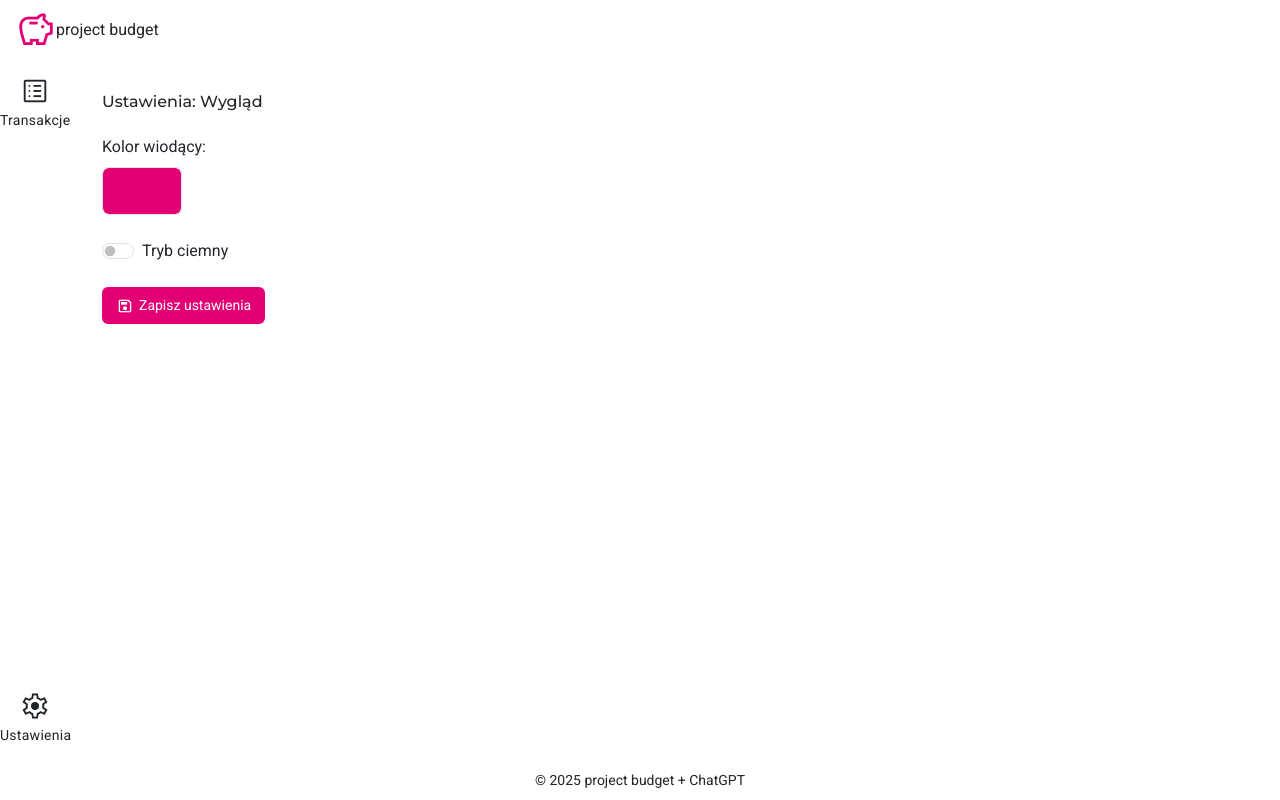
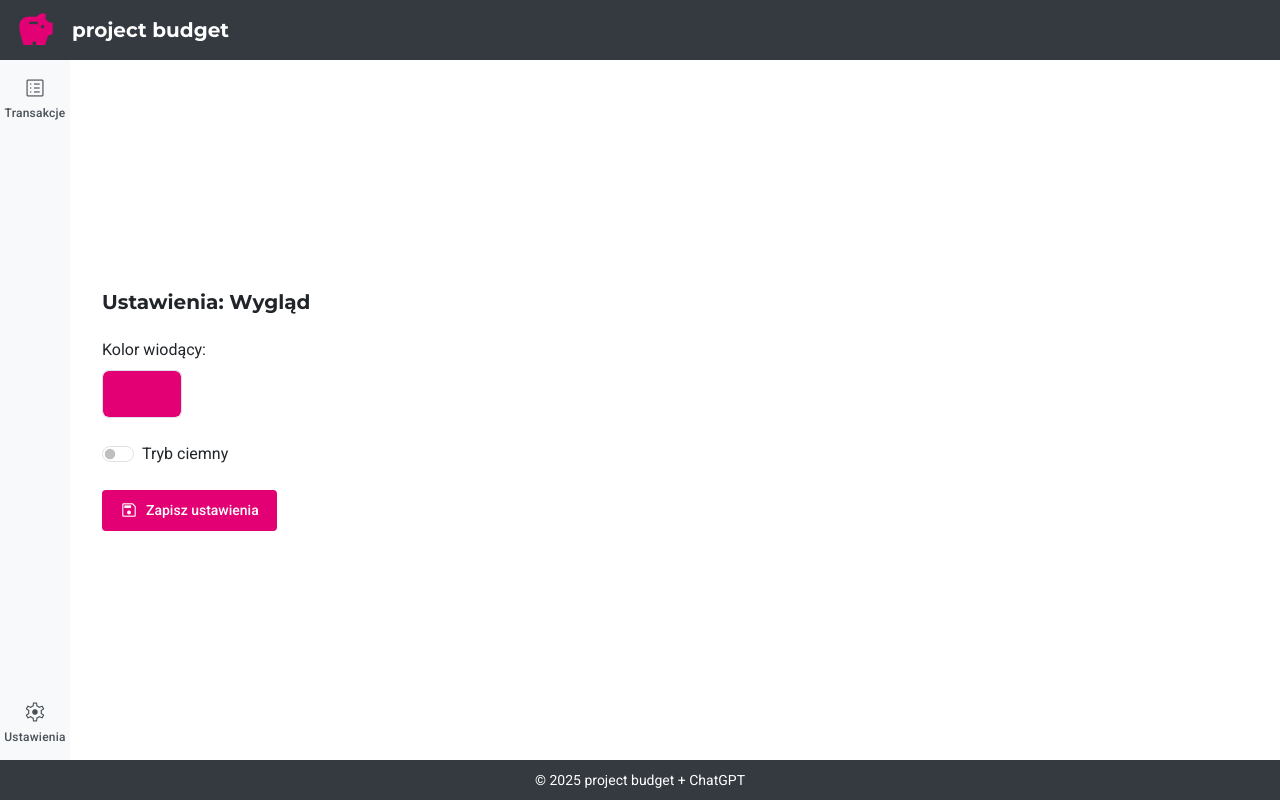
Before and after one commit to maciejgesiarz/budgetapp, a Flask app: page /settings/appearance in a window 1280 px wide. Run offline with Flask 3, Linux system fonts and the light colour scheme.

Commit message:
Przywrócenie katalogu static/css do stanu z commita a1b2c3d

```diff
--- a/static/css/base.css
+++ b/static/css/base.css
@@ -1,45 +1,97 @@
 /* ============================================================================
-   base.css — fundament: zmienne, reset, layout, typografia, navbar/footer,
-               przyciski, focus, responsywność
+   base.css — Fundament stylów, zmienne i globalne reguły
    ============================================================================ */
 
-/* 1) Zmienne globalne */
+/* 1) Custom Properties (zmienne) */
 :root {
   /* ■ Kolory główne */
-  --main-color:        #e20074;   /* magenta */
-  --main-hover:        #c30068;   /* magenta ciemniejsza */
-  --active-bg:         #f9e0ef;   /* jasny róż */
+  --main-color:          #e20074;
+  --main-color-hover:    #c30068;
+  --active-bg:           #f9e0ef;
+  --drawer-bg:           #f8f9fa;
 
-  /* ■ Tło i tekst */
-  --bg-color:          #ffffff;
-  --text-color:        #212529;
+  /* ■ Light mode */
+  --bg-color:            #ffffff;
+  --text-color:          #212529;
 
-  /* ■ Dark mode (nadpisania) */
-  --dark-bg-color:     #212529;
-  --dark-text-color:   #f8f9fa;
+  /* ■ Dark mode base */
+  --dark-bg-color:       #212529;
+  --dark-text-color:     #f8f9fa;
 
-  /* ■ Wymiary */
-  --navbar-height:     60px;
-  --footer-height:     40px;
-  --sidebar-width:     70px;
-  --drawer-width:      200px;
+  /* ■ Sidebar colors */
+  --sidebar-bg:          #f8f9fa;
+  --sidebar-text:        #495057;
+  --sidebar-hover-bg:    #f1f1f1;
+  --sidebar-active-bg:   var(--active-bg);
 
-  /* ■ Spacing i typografia */
-  --spacing-unit:      8px;
-  --font-base:         1rem;
-  --font-sm:           0.875rem;
-  --font-lg:           1.125rem;
-  --font-primary:      'Roboto', sans-serif;
-  --font-heading:      'Montserrat', sans-serif;
+  /* ■ Drawer colors */
+  --drawer-text:         #495057;
+  --drawer-hover-text:   var(--main-color);
+
+  /* ■ Alert/palette */
+  --success-color:       #28a745;
+  --warning-color:       #ffc107;
+  --error-color:         #dc3545;
+
+  /* ■ Navbar & Footer light */
+  --navbar-bg:   #343a40;
+  --navbar-text: #ffffff;
+  --footer-bg:   #343a40;
+  --footer-text: #ffffff;
+
+  /* ■ Navbar & Footer dark */
+  --navbar-bg-dark:      #2c2c2c;
+  --navbar-text-dark:    #f8f9fa;
+  --footer-bg-dark:      #1a1a1a;
+  --footer-text-dark:    #f8f9fa;
+
+  /* ■ Dimensions */
+  --navbar-height:       60px;
+  --footer-height:       40px;
+  --sidebar-width:       70px;
+  --drawer-width:        200px;
+
+  /* ■ Spacing */
+  --spacing-unit:        8px;
+
+  /* ■ Typography */
+  --font-primary:        'Roboto', sans-serif;
+  --font-heading:        'Montserrat', sans-serif;
+
+  --font-xs:             0.75rem;
+  --font-sm:             0.875rem;
+  --font-base:           1rem;
+  --font-lg:             1.125rem;
+  --font-xl:             1.25rem;
+  --font-xxl:            1.5rem;
+
+  --fw-light:            300;
+  --fw-normal:           400;
+  --fw-medium:           500;
+  --fw-bold:             700;
 }
 
-/* 2) Dark mode override */
+/* Dark mode overrides */
 [data-theme="dark"] {
-  --bg-color:          var(--dark-bg-color);
-  --text-color:        var(--dark-text-color);
+  --bg-color:            var(--dark-bg-color);
+  --text-color:          var(--dark-text-color);
+
+  --sidebar-bg:          #2c2c2c;
+  --sidebar-text:        #d1d1d1;
+  --sidebar-hover-bg:    #3a3a3a;
+  --sidebar-active-bg:   #5a1a46;
+
+  --drawer-bg:           #2a2a2a;
+  --drawer-text:         #cfcfcf;
+  --drawer-hover-text:   var(--main-color);
+
+  --navbar-bg:           var(--navbar-bg-dark);
+  --navbar-text:         var(--navbar-text-dark);
+  --footer-bg:           var(--footer-bg-dark);
+  --footer-text:         var(--footer-text-dark);
 }
 
-/* 3) Reset & box-sizing */
+/* 2) Reset & box-sizing */
 *,
 *::before,
 *::after {
@@ -48,114 +100,146 @@
   padding: 0;
 }
 
-/* 4) Body & layout foundation */
+/* 3) Body & layout foundation */
 body {
   display: flex;
   flex-direction: column;
   min-height: 100vh;
-  background: var(--bg-color);
+  background-color: var(--bg-color);
   color: var(--text-color);
   font-family: var(--font-primary);
   font-size: var(--font-base);
-  transition: background 0.3s, color 0.3s;
+  font-weight: var(--fw-normal);
+  transition: background-color 0.3s, color 0.3s;
 }
 
-/* 5) Scrollable wrapper (bez nav i footer) */
+/* Scrollable wrapper (padding for navbar/footer) */
 .content-scroll {
   padding-top:    var(--navbar-height);
   padding-bottom: var(--footer-height);
+  display:        flex;
+  flex-direction: column;
   flex:           1 1 auto;
-  display:        flex;
-  overflow:       hidden;
+}
+
+/* 4) Typography */
+h1, h2, h3, h4, h5, h6 {
+  font-family:    var(--font-heading);
+  margin-bottom:  calc(var(--spacing-unit) * 2);
+  color:          var(--text-color);
+}
+h1 { font-size: var(--font-xxl); font-weight: var(--fw-bold); }
+h2 { font-size: var(--font-xl);  font-weight: var(--fw-bold); }
+h3 { font-size: var(--font-lg);  font-weight: var(--fw-medium); }
+h4 { font-size: var(--font-base);font-weight: var(--fw-medium); }
+
+/* 5) Page wrapper */
+.page-wrapper {
+  width:      100%;
+  box-sizing: border-box;
+  margin:     0 auto;
+  padding:    calc(var(--spacing-unit) * 2);
 }
 
 /* 6) Main-content offset & scroll */
 #main-content {
-  margin-left: var(--sidebar-width);
-  transition: margin-left 0.3s ease;
-  display: flex;
+  position:      relative;
+  display:       flex;
   flex-direction: column;
-  flex: 1 1 auto;
-}
-body.drawer-open #main-content {
-  margin-left: calc(var(--sidebar-width) + var(--drawer-width));
+  flex:          1 1 auto;
+  justify-content: center;
+  margin-left:   var(--sidebar-width);
+
+  overflow-y:    auto;
 }
 
-/* 7) Page wrapper */
-.page-wrapper {
-  width: 100%;
-  padding: calc(var(--spacing-unit) * 2);
-  box-sizing: border-box;
+/* 7) Navbar & Footer basics */
+.navbar-custom {
+  position:       fixed;
+  top:            0;
+  left:           0;
+  width:          100%;
+  height:         var(--navbar-height);
+  background-color: var(--navbar-bg);
+  color:          var(--navbar-text);
+  display:        flex;
+  align-items:    center;
+  padding-left:   calc(var(--spacing-unit) * 2);
+  z-index:        30;
+}
+.footer-custom {
+  position:       fixed;
+  bottom:         0;
+  left:           0;
+  width:          100%;
+  height:         var(--footer-height);
+  background-color: var(--footer-bg);
+  color:          var(--footer-text);
+  display:        flex;
+  align-items:    center;
+  justify-content: center;
+  font-size:      var(--font-sm);
+  z-index:        30;
 }
 
-/* 8) Typography */
-h1, h2, h3, h4, h5, h6 {
-  font-family: var(--font-heading);
-  margin-bottom: calc(var(--spacing-unit) * 2);
-}
-h1 { font-size: var(--font-lg);    }
-h2 { font-size: var(--font-base);  }
+/* 8) Focus & accessibility
+a:focus,
+button:focus,
+input:focus,
+select:focus,
+textarea:focus {
+  outline:         2px dashed var(--main-color);
+  outline-offset:  2px;
+} */
 
-/* 9) Navbar & Footer */
-.navbar-custom {
-  position: fixed;
-  top: 0; left: 0;
-  width: 100%; height: var(--navbar-height);
-  background: var(--bg-color);
-  display: flex; align-items: center;
-  padding: 0 calc(var(--spacing-unit) * 2);
-  z-index: 30;
-}
-.footer-custom {
-  position: fixed;
-  bottom: 0; left: 0;
-  width: 100%; height: var(--footer-height);
-  background: var(--bg-color);
-  display: flex; align-items: center; justify-content: center;
-  font-size: var(--font-sm);
-  z-index: 30;
+/* 9) Form validation */
+input:invalid,
+select:invalid,
+textarea:invalid {
+  border-color: var(--error-color);
 }
 
-/* 10) Buttons (z dawnego buttons.css) */
-.btn-custom {
-  color: var(--main-color);
-  border: 2px solid var(--main-color);
-  background: transparent;
-  display: inline-flex;
-  align-items: center;
-  gap: 5px;
-  transition: background 0.3s, color 0.3s;
-  font-size: var(--font-sm);
+/* 10) Utility classes */
+.d-flex        { display: flex !important; }
+.mt-auto       { margin-top: auto !important; }
+.m-1           { margin: calc(var(--spacing-unit) * 1) !important; }
+.p-1           { padding: calc(var(--spacing-unit) * 1) !important; }
+.m-2           { margin: calc(var(--spacing-unit) * 2) !important; }
+.p-2           { padding: calc(var(--spacing-unit) * 2) !important; }
+.text-success  { color: var(--success-color) !important; }
+.bg-warning    { background-color: var(--warning-color) !important; }
+
+/* 11) Animations */
+.fade-in {
+  animation: fadeIn 0.3s ease-in-out both;
 }
-.btn-custom:hover {
-  background-color: var(--main-color);
-  color: #fff;
-}
-.btn-important {
-  background-color: var(--main-color);
-  border: 2px solid var(--main-color);
-  color: #fff;
-  display: inline-flex;
-  align-items: center;
-  gap: 5px;
-  transition: background 0.3s, border-color 0.3s;
-  font-size: var(--font-sm);
-}
-.btn-important:hover {
-  background-color: var(--main-hover);
-  border-color: var(--main-hover);
+@keyframes fadeIn {
+  from { opacity: 0; transform: translateY(5px); }
+  to   { opacity: 1; transform: translateY(0); }
 }
 
-/* 11) Focus outline */
-:focus {
-  outline: 2px dashed var(--main-color);
-  outline-offset: 2px;
-}
-
-/* 12) Responsive tweaks */
+/* 12) Responsive breakpoints */
 @media (max-width: 768px) {
   .sidebar { transform: translateX(-100%); transition: transform 0.3s; }
   .sidebar.open { transform: translateX(0); }
-  .settings-drawer, .drawer { left: 0; width: 100%; }
+
+  .settings-drawer {
+    position: fixed;
+    left: 0;
+    width: 100%;
+  }
+
   .page-wrapper { padding: calc(var(--spacing-unit) * 1); }
+
+  /* Table as cards */
+  .table-minimal { display: block; }
+  .table-minimal thead { display: none; }
+  .table-minimal tr {
+    display: block;
+    margin-bottom: var(--spacing-unit);
+  }
+  .table-minimal td {
+    display: flex;
+    justify-content: space-between;
+  }
 }
--- /dev/null
+++ b/static/css/buttons.css
@@ -0,0 +1,38 @@
+/* ============================================================================
+   buttons.css — Style przycisków
+   ============================================================================ */
+
+   .btn-custom,
+   .btn-important {
+     display: inline-flex;
+     align-items: center;
+     gap: calc(var(--spacing-unit) * 1);
+     padding: calc(var(--spacing-unit) * 1) calc(var(--spacing-unit) * 2);
+     font-family: var(--font-primary);
+     font-size: var(--font-sm);
+     font-weight: var(--fw-medium);
+     border-radius: calc(var(--spacing-unit) * 0.5);
+     transition: background-color 0.3s, color 0.3s, border-color 0.3s;
+     cursor: pointer;
+     text-decoration: none;
+   }
+
+   .btn-custom {
+     color: var(--main-color);
+     background: transparent;
+     border: 2px solid var(--main-color);
+   }
+   .btn-custom:hover {
+     background-color: var(--main-color);
+     color: var(--bg-color);
+   }
+
+   .btn-important {
+     background-color: var(--main-color);
+     color: var(--bg-color);
+     border: 2px solid var(--main-color);
+   }
+   .btn-important:hover {
+     background-color: var(--main-color-hover);
+     border-color: var(--main-color-hover);
+   }
--- a/static/css/drawer.css
+++ b/static/css/drawer.css
@@ -1,42 +1,20 @@
-/* ============================================================================
-   drawer.css — panel wysuwany (settings i inne)
-   ============================================================================ */
-
-/* domyślnie ukryty */
-.drawer, .settings-drawer {
+.drawer {
   position: fixed;
   top: var(--navbar-height);
   bottom: var(--footer-height);
   left: var(--sidebar-width);
   width: var(--drawer-width);
-  background: var(--drawer-bg);
-  transform: translateX(-100%);
-  transition: transform 0.3s ease;
-  overflow-y: auto;
+  background-color: var(--drawer-bg);
+  display: none;
   z-index: 10;
 }
-
-/* po otwarciu */
-.drawer.open, .settings-drawer.open {
-  transform: translateX(0);
-  border-left: 1px solid #ccc;  /* cienka, szara linia */
+.drawer.open {
+  display: block;
+  border-left: 1px solid #ccc;
 }
 
-/* lista elementów */
-.settings-drawer ul {
+.settings-list {
   list-style: none;
   margin: 0;
   padding: 0;
 }
-.settings-item {
-  display: block;
-  padding: calc(var(--spacing-unit) * 1) calc(var(--spacing-unit) * 2);
-  color: var(--text-color);
-  text-decoration: none;
-  font-size: var(--font-sm);
-  transition: color 0.2s;
-}
-.settings-item:hover,
-.settings-item.active {
-  color: var(--main-color);
-}
--- /dev/null
+++ b/static/css/footer.css
@@ -0,0 +1,6 @@
+/* ============================================================================
+   footer.css — Styl stopki
+   ============================================================================ */
+   .footer-custom {
+    /* Definiowane w base.css */
+  }
--- /dev/null
+++ b/static/css/navbar.css
@@ -0,0 +1,13 @@
+/* ============================================================================
+   navbar.css — Styl górnej belki
+   ============================================================================ */
+   .navbar-custom {
+    /* Definiowane w base.css */
+  }
+  .brand-name {
+    font-family: var(--font-heading);
+    font-weight: var(--fw-bold);
+    font-size: var(--font-xl);
+    color: var(--navbar-text);
+    margin-left: calc(var(--spacing-unit) * 2);
+  }
--- /dev/null
+++ b/static/css/settings.css
@@ -0,0 +1,44 @@
+/* ============================================================================
+   settings.css — Styl wysuwanego menu Ustawień
+   ============================================================================ */
+
+   .settings-drawer ul {
+    list-style: none;
+    padding: 0;
+  }
+
+  .settings-drawer {
+    position: fixed;
+    top: var(--navbar-height);
+    bottom: var(--footer-height);
+    left: var(--sidebar-width);
+    width: var(--drawer-width);
+    background-color: var(--drawer-bg);
+    transform: translateX(-100%);
+    z-index: 10;
+    padding: 0;
+  }
+
+  .settings-drawer.has-transition {
+    transition: transform 0.3s ease-in-out;
+  }
+
+  .settings-drawer.open {
+    transform: translateX(0);
+  }
+
+  .settings-item {
+    display: block;
+    padding: calc(var(--spacing-unit) * 1) calc(var(--spacing-unit) * 2);
+    color: var(--drawer-text);
+    text-decoration: none;
+    font-family: var(--font-primary);
+    font-size: var(--font-sm);
+    font-weight: var(--fw-medium);
+    transition: color 0.2s ease;
+  }
+
+  .settings-item:hover,
+  .settings-item.active {
+    color: var(--drawer-hover-text) !important;
+  }
--- a/static/css/sidebar.css
+++ b/static/css/sidebar.css
@@ -1,55 +1,53 @@
 /* ============================================================================
-   sidebar.css — lewa nawigacja
+   sidebar.css — Styl bocznego menu
    ============================================================================ */
 
-/* kontener sidebaru */
    .sidebar {
     position: fixed;
     top: var(--navbar-height);
     bottom: var(--footer-height);
     left: 0;
     width: var(--sidebar-width);
-  background: var(--bg-color);
+    background-color: var(--sidebar-bg);
     display: flex;
     flex-direction: column;
     justify-content: space-between;
     z-index: 20;
   }
 
-/* linki w sidebarze */
+  .sidebar-bottom {
+    margin-top: auto;
+  }
+
   .sidebar .nav-link {
     text-align: center;
     padding: calc(var(--spacing-unit) * 2) 0;
-  color: var(--text-color);
+    color: var(--sidebar-text);
     text-decoration: none;
-  font-size: var(--font-sm);
-  transition: color 0.3s, background 0.3s;
+    font-family: var(--font-primary);
+    font-size: var(--font-xs);
+    font-weight: var(--fw-medium);
+    transition: color 0.2s ease;
   }
+
   .sidebar-icon {
-  font-variation-settings: 'FILL' 0, 'wght' 400, 'GRAD' 0, 'opsz' 48 !important;
-  font-size: 30px;
-  display: block;
-  margin: 0 auto 6px;
-  transition: color 0.3s;
+    /* z icons.css */
   }
+
   .link-text {
     line-height: 1.2;
     letter-spacing: 0.02em;
   }
 
-/* hover */
   .sidebar .nav-link:hover {
-  color: var(--main-color);
+    color: var(--main-color) !important;
   }
 
-/* active */
   .sidebar .nav-link.active {
-  background: var(--active-bg);
-  color: var(--main-color);
+    background-color: var(--sidebar-active-bg) !important;
+    color: var(--main-color) !important;
   }
 
-/* dezaktywacja przycisku Ustawienia, gdy drawer jest otwarty */
-body.drawer-open .sidebar-bottom .nav-link {
+  body.drawer-open .sidebar .nav-link.active {
     pointer-events: none;
-  opacity: 0.5;
   }
```
Also changed, not shown: static/css/drawer-toggle.css (+26 -26 lines). Lines whose indentation alone changed are shown as unchanged.
